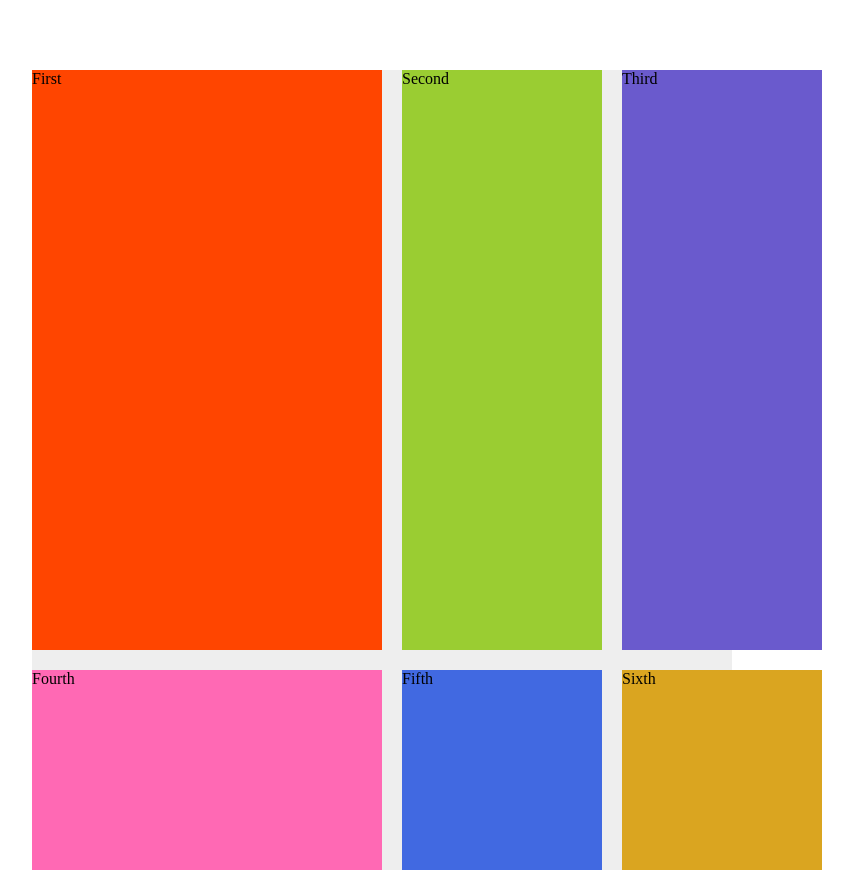
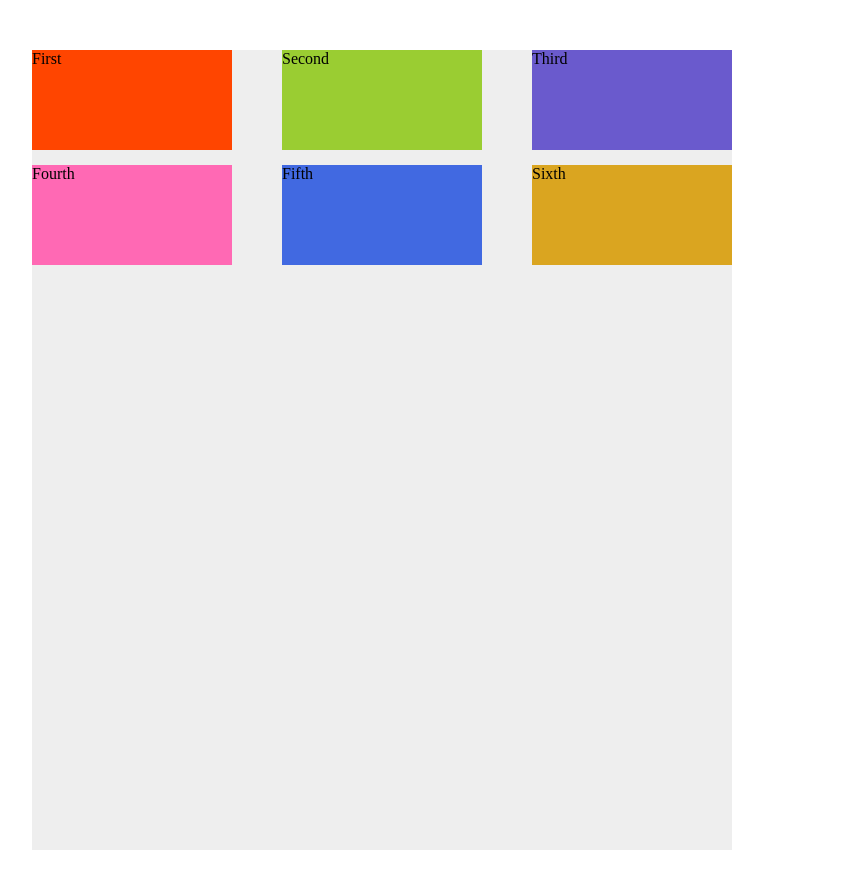
Before and after one commit to officialbandari/css_grid, a plain HTML site: page index.html in a window 1280 px wide. Shown: the whole page, without its empty margins (26-879 px from the left). Drawn offline with Linux system fonts and the light colour scheme.

Commit message:
Grid_Gap

```diff
--- a/index.css
+++ b/index.css
@@ -2,7 +2,7 @@
   background: #eee;
   width: 700px;
   height: 800px;
-  margin: 70px 0 0 50px;
+  margin: 50px 0 0 50px;
 
   /* method 1 */
   /* display: grid;
@@ -44,11 +44,33 @@
   grid-template-columns: 50% repeat(3, 200px);
   grid-template-rows: 150px 100px 100px; */
 
-  display: grid;
+  /* display: grid;
   grid-template-columns: 50% repeat(2, 200px);
   grid-template-rows: 1fr 200px;
 
-  grid-gap: 20px;
+  grid-gap: 20px; */
+
+  /* CSS_GRID GAP */
+  /* display: grid;
+  grid-template-columns: repeat(2, 1fr);
+  grid-template-rows: 100px 100px 100px;
+
+  grid-row-gap: 15px;
+  grid-column-gap: 50px; */
+
+  /* CSS_GRID GAP method 2 */
+  /* display: grid;
+  grid-template-columns: repeat(2, 1fr);
+  grid-template-rows: 100px 100px 100px;
+
+  grid-gap: 15px 50px; */
+
+  /* CSS_GRID GAP method 3 */
+  display: grid;
+  grid-template-columns: repeat(3, 1fr);
+  grid-template-rows: 100px 100px 100px;
+
+  grid-gap: 15px 50px;
 }
 
 .items1 {
```
Also changed, not shown: css_grid_description/Grid_Gap.png (added), css_grid_description/Grid_Gap_Colums&Rows.png (added), css_grid_description/Grid_Row&Colum.png (added), 1 other file.
